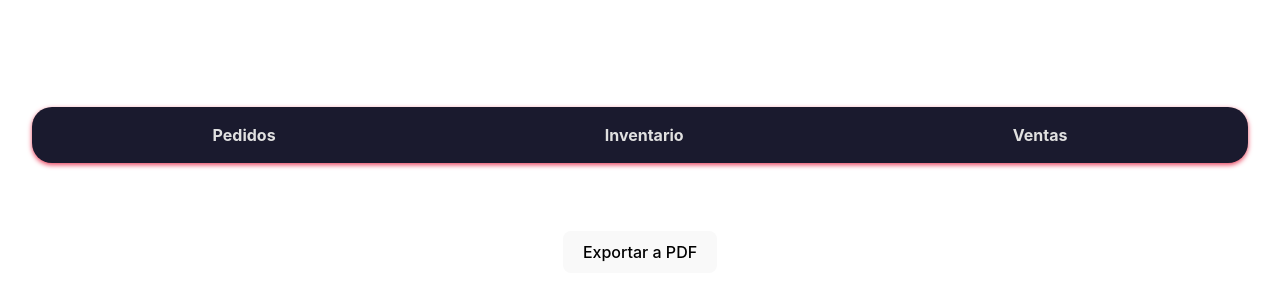
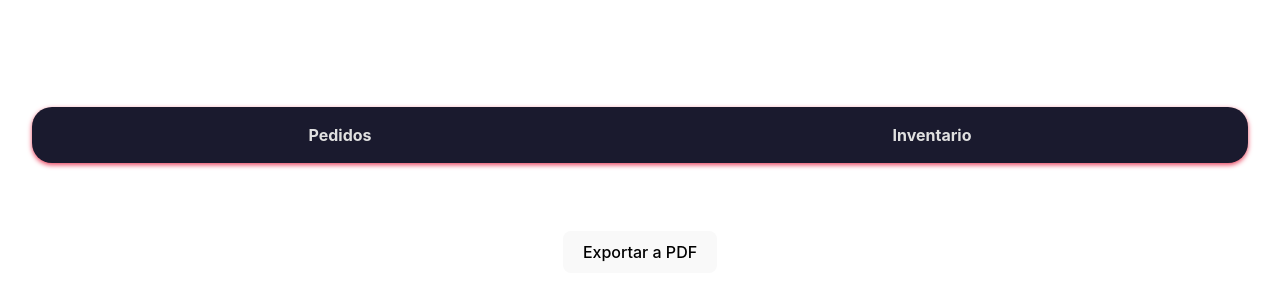
Before and after one commit to Fsolanaa/OnlineShop, a Svelte app: page / in a window 1280 px wide. Shown: the part 200-500 px from the top of the page. Built offline with nearby package versions, Linux system fonts and the light colour scheme.

Commit message:
quitado ventas

```diff
--- a/src/App.svelte
+++ b/src/App.svelte
@@ -19,7 +19,6 @@
     <ul>
       <li><a href="/pedidos" use:link>Pedidos</a></li>
       <li><a href="/inventario" use:link>Inventario</a></li>
-      <li><a href="/ventas" use:link>Ventas</a></li>
   </ul>
   </nav>
 </header>
--- a/src/routes.js
+++ b/src/routes.js
@@ -6,8 +6,7 @@ import Ventas from './lib/InformeVentas.svelte'
 const routes = {
   '/': Inicio,
   '/pedidos': Pedidos,
-  '/inventario': Inventario,
-  '/ventas': Ventas
+  '/inventario': Inventario
 
 }
 
```
